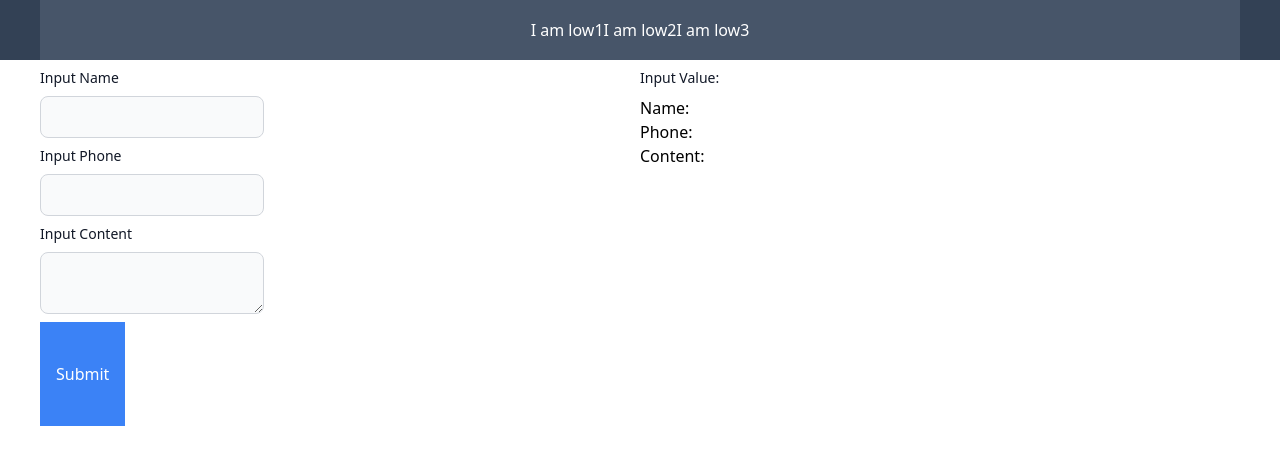
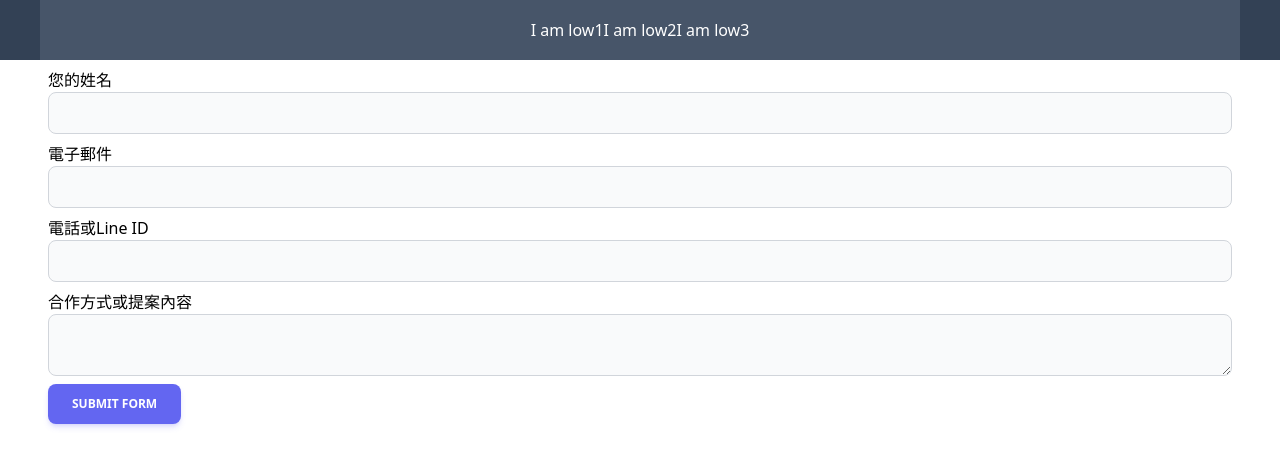
Before and after one commit to minktw2017/tailwind-tutorial, a React (Vite) app: page / in a window 1280 px wide. Shown: the top 466 px of the page. Built offline with nearby package versions, Linux system fonts and the light colour scheme.

Commit message:
Make Form.jsx worked

```diff
--- a/src/componnents/Form.jsx
+++ b/src/componnents/Form.jsx
@@ -2,73 +2,100 @@ import { useState } from "react";
 
 const Form = () => {
   const [formData, setFormData] = useState({
-    "entry.621284340": "", // name
-    "entry.1213793690": "", // Line or Tel
-    "entry.1410310201": "", // Content
+    "entry.1607394707": "", // name
+    "entry.1975219412": "", // Email
+    "entry.1087552538": "", // Line or Tel
+    "entry.547379319": "", // Content
   });
 
+  const [submited, setSubmited] = useState(false);
+
   async function handleSubmit(e) {
-    let url = `https://docs.google.com/forms/d/e/1FAIpQLSdBOT8r9IE_DxGbIVJ6AR6v6qTbEFIO9dxhfhu_T5zww2oWNA/formResponse?621284340=${formData["621284340"]}&entry.1213793690=${formData["entry.1213793690"]}&entry.1410310201=${formData["entry.1410310201"]}`;
+    e.preventDefault();
+    let url = `https://docs.google.com/forms/d/e/1FAIpQLSfZtc0eK6FaNDWHuAWiUXAqHlCe7SizxKCul715S2x4HK96eQ/formResponse?entry.1607394707=${formData["entry.1607394707"]}&entry.1975219412=${formData["entry.1975219412"]}&entry.1087552538=${formData["entry.1087552538"]}&entry.547379319=${formData["entry.547379319"]}`;
 
     const res = await fetch(url, {
       method: "POST",
       headers: {
-        "Content-Type": "application/x-www-form-urlencode",
+        "Content-Type": "application/x-www-form-urlencoded",
       },
+      mode: "no-cors",
     });
+
+    setSubmited(true);
   }
 
-  const handleInputData = (input) => (e) => {
-    const { value } = e.target;
+  const handleInputData = (e) => {
+    const { name, value } = e.target;
 
     setFormData((prevState) => ({
       ...prevState,
-      [input]: value,
+      [name]: value,
     }));
   };
 
-  return (
+  return submited ? (
+    <div className="max-w-[1200px] min-h-[120px] mx-auto">
+      <p className="mx-2">表單已送出，我們將盡快與您連絡。</p>
+    </div>
+  ) : (
     <div className="max-w-[1200px] min-h-[120px] mx-auto">
       <form
         onSubmit={handleSubmit}
         target="_self">
-        <fieldset>
-          <label htmlFor="entry.621284340">姓名</label>
+        <fieldset className="mx-2">
+          <label htmlFor="entry.1607394707">您的姓名</label>
           <input
             type="text"
-            name="entry.621284340"
-            className="shadow appearance-none border rounded w-full py-2  px-3 text-gray-700 leading-tight z-50 focus:outline-none focus:shadow-outline"
+            name="entry.1607394707"
+            className="formInput"
             required="true"
-            onChange={handleInputData("entry.621284340")}
-            value={formData["entry.621284340"]}
+            onChange={handleInputData}
+            value={formData["entry.1607394707"]}
             autoComplete={false}
           />
         </fieldset>
-        <fieldset>
-          <label htmlFor="entry.1213793690">電話或Line ID</label>
+        <fieldset className="mx-2">
+          <label htmlFor="entry.1975219412">電子郵件</label>
           <input
             type="text"
-            name="entry.1213793690"
-            className="shadow appearance-none border rounded w-full py-2  px-3 text-gray-700 leading-tight z-50 focus:outline-none focus:shadow-outline"
+            name="entry.1975219412"
+            className="formInput"
             required="true"
-            onChange={handleInputData("entry.1213793690")}
-            value={formData["entry.1213793690"]}
+            onChange={handleInputData}
+            value={formData["entry.1975219412"]}
             autoComplete={false}
           />
         </fieldset>
-        <fieldset>
-          <label htmlFor="entry.1410310201">合作方式或提案內容</label>
+        <fieldset className="mx-2">
+          <label htmlFor="entry.1087552538">電話或Line ID</label>
           <input
             type="text"
-            name="entry.1410310201"
-            className="shadow appearance-none border rounded w-full py-2  px-3 text-gray-700 leading-tight z-50 focus:outline-none focus:shadow-outline"
+            name="entry.1087552538"
+            className="formInput"
             required="true"
-            onChange={handleInputData("entry.1410310201")}
-            value={formData["entry.1410310201"]}
+            onChange={handleInputData}
+            value={formData["entry.1087552538"]}
             autoComplete={false}
           />
         </fieldset>
-        <button type="submit">Submit Form</button>
+        <fieldset className="mx-2">
+          <label htmlFor="entry.547379319">合作方式或提案內容</label>
+          <textarea
+            type="text"
+            name="entry.547379319"
+            className="formInput"
+            required="true"
+            onChange={handleInputData}
+            value={formData["entry.547379319"]}
+            autoComplete={false}
+          />
+        </fieldset>
+        <button
+          type="submit"
+          className="myButton ml-2">
+          Submit Form
+        </button>
       </form>
     </div>
   );
--- a/src/componnents/Form2.jsx
+++ b/src/componnents/Form2.jsx
@@ -27,12 +27,15 @@ const Form2 = () => {
       ">
       <div
         className="
+        px-4
         w-1/2
         flex
         justify-start
         items-start
         flex-col">
-        <form action="/">
+        <form
+          action="/"
+          className="w-full">
           <label
             className="formLabel"
             htmlFor="name">
@@ -82,7 +85,8 @@ const Form2 = () => {
         flex
         justify-start
         items-start
-        flex-col">
+        flex-col
+        ">
         <p className="block mb-2 text-sm font-medium text-gray-900 dark:text-white">Input Value:</p>
         <p>
           <span className="w-4">Name:</span>
--- /dev/null
+++ b/src/componnents/Form3.jsx
@@ -0,0 +1,44 @@
+import { useState } from "react";
+
+const Form3 = () => {
+
+  const[formData, setFormData] = useState({
+    "name": "",
+    "email": "",
+    "phone": "",
+    "content": ""
+  })
+
+  const handleInputData = (e) => {
+    const {name, value}= e.target;
+    setFormData((prev)=>({
+      ...prev,
+      [name]: value
+    }))
+  }
+
+  return (
+    <div className="max-w-[1200px] h-[600px] mx-auto flex justify-center items-start">
+      <div className="w-1/2 flex justify-start items-start flex-col">
+        <form action="/" className="w-full">
+          <label htmlFor="name" className="formLabel">Name:</label>
+          <input  type="text" name="name" className="formInput" value={formData.name} onChange={handleInputData} />
+          <label htmlFor="email" className="formLabel">Email:</label>
+          <input  type="text" name="email" className="formInput" value={formData.email} onChange={handleInputData} />
+          <label htmlFor="phone" className="formLabel">Phone:</label>
+          <input  type="text" name="phone" className="formInput" value={formData.phone} onChange={handleInputData} />
+          <label htmlFor="content" className="formLabel">Content:</label>
+          <textarea name="content" className="formInput" value={formData.content} onChange={handleInputData} />
+        </form>
+      </div>
+      <div className="w-1/2 pl-4 flex justify-start items-start flex-col">
+        <p className="mb-14 text-sm font-medium text-gray-900">Name:{formData.name ? formData.name : "empty"}</p>
+        <p className="mb-14 text-sm font-medium text-gray-900">Email:{formData.email ? formData.email : "empty"}</p>
+        <p className="mb-14 text-sm font-medium text-gray-900">Phone:{formData.phone ?  formData.phone : "empty"}</p>
+        <p className="mb-14 text-sm font-medium text-gray-900">Content:{formData.content ?  formData.content : "empty"}</p>
+      </div>
+    </div>
+  );
+};
+
+export default Form3;
--- a/src/index.css
+++ b/src/index.css
@@ -10,8 +10,31 @@
   color: #4d869c;
 }
 
-.my-button {
-  @apply bg-blue-500 text-white px-4 p-10;
+.myButton {
+  @apply select-none
+         rounded-lg
+         bg-indigo-500
+         py-3
+         px-6
+         text-center
+         align-middle
+         font-sans
+         text-xs
+         font-bold
+         uppercase
+         text-white
+         shadow-md
+         shadow-indigo-500/20
+         transition-all
+         hover:shadow-lg
+         hover:shadow-indigo-500/40
+         focus:opacity-[0.85]
+         focus:shadow-none
+         active:opacity-[0.85]
+         active:shadow-none
+         disabled:pointer-events-none
+         disabled:opacity-50
+         disabled:shadow-none;
 }
 
 .formLabel {
@@ -19,7 +42,23 @@
 }
 
 .formInput {
-  @apply mb-2 bg-gray-50 border border-gray-300 text-gray-900 text-sm rounded-lg focus:ring-blue-300 focus:border-blue-300 block w-full p-2.5 dark:bg-gray-700 dark:border-gray-600 dark:placeholder-gray-400 dark:text-white dark:focus:ring-blue-300 dark:focus:border-blue-300;
+  @apply mb-2
+    bg-gray-50 border
+    border-gray-300
+    text-gray-900
+    text-sm
+    rounded-lg
+    focus:ring-blue-300
+    focus:border-blue-300
+    block
+    w-full
+    p-2.5
+    dark:bg-gray-700
+    dark:border-gray-600
+    dark:placeholder-gray-400
+    dark:text-white
+    dark:focus:ring-blue-300
+    dark:focus:border-blue-300;
 }
 
 .aniFadeIn {
--- a/src/page/Home.jsx
+++ b/src/page/Home.jsx
@@ -2,7 +2,7 @@ import React from "react";
 import Nav from "../componnents/Nav";
 // import Slides from "../componnents/Slides";
 // import Frames from "../componnents/Frames";
-import Form2 from "../componnents/Form2";
+import Form from "../componnents/Form";
 
 const Home = () => {
   return (
@@ -10,7 +10,7 @@ const Home = () => {
       <Nav />
       {/* <Slides />
       <Frames /> */}
-      <Form2 />
+      <Form />
     </>
   );
 };
```
